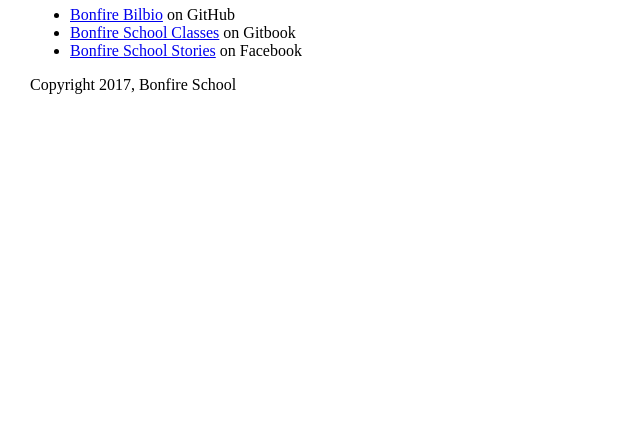
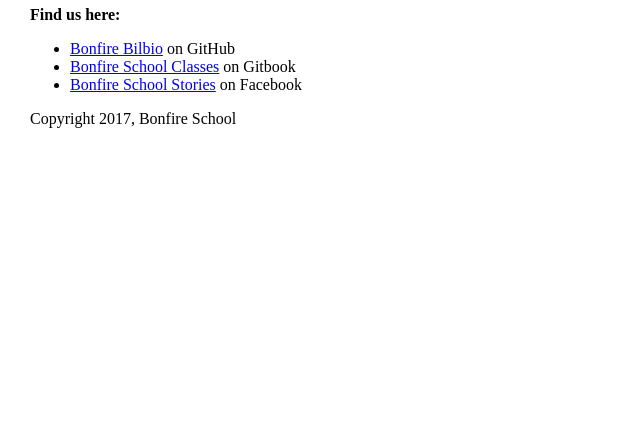
Before and after one commit to bonfireschool/bonfireschool.github.io, a plain HTML site: page index.html in a window 1280 px wide. Shown: the part 353-800 px from the top of the page, without its empty margins (0-640 px from the left). Drawn offline with Linux system fonts and the light colour scheme.

Commit message:
more clarity

```diff
--- a/index.html
+++ b/index.html
@@ -27,11 +27,14 @@
             <h1><a href="https://www.facebook.com/bonfireschool/"><img src="http://bonfireschool.com/bonfireschool-placeholder.svg" title="Bonfire School" alt="" /></a></h1>
         </header>
         <section>
-            <ul>
-                <li><a href="https://github.com/bonfireschool/bonfire-biblio">Bonfire Bilbio</a> on GitHub</li>
-                <li><a href="https://bonfireschool.gitbooks.io/classes/content/">Bonfire School Classes</a> on Gitbook</li>
-                <li><a href="https://www.facebook.com/bonfireschool/">Bonfire School Stories</a> on Facebook</li>
-            </ul>
+            <p>
+                <strong>Find us here:</strong>
+                <ul>
+                    <li><a href="https://github.com/bonfireschool/bonfire-biblio">Bonfire Bilbio</a> on GitHub</li>
+                    <li><a href="https://bonfireschool.gitbooks.io/classes/content/">Bonfire School Classes</a> on Gitbook</li>
+                    <li><a href="https://www.facebook.com/bonfireschool/">Bonfire School Stories</a> on Facebook</li>
+                </ul>
+            </p>
         </section>
         <footer>
             <p class="copyright">
```
